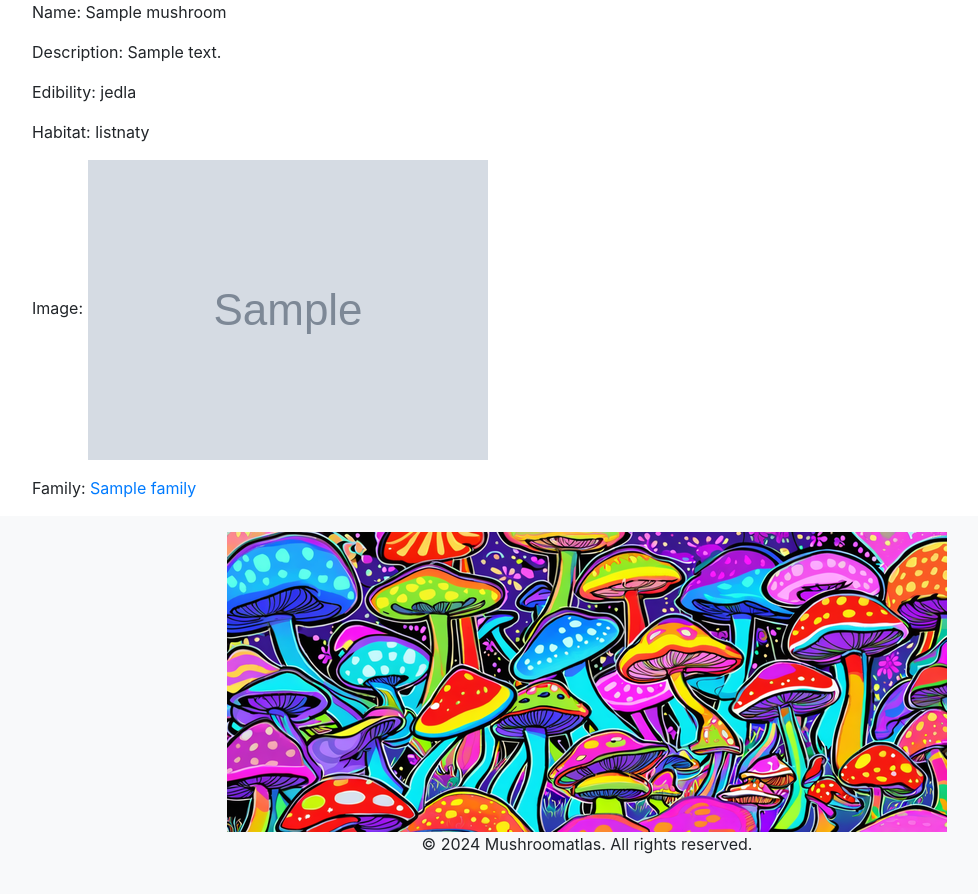
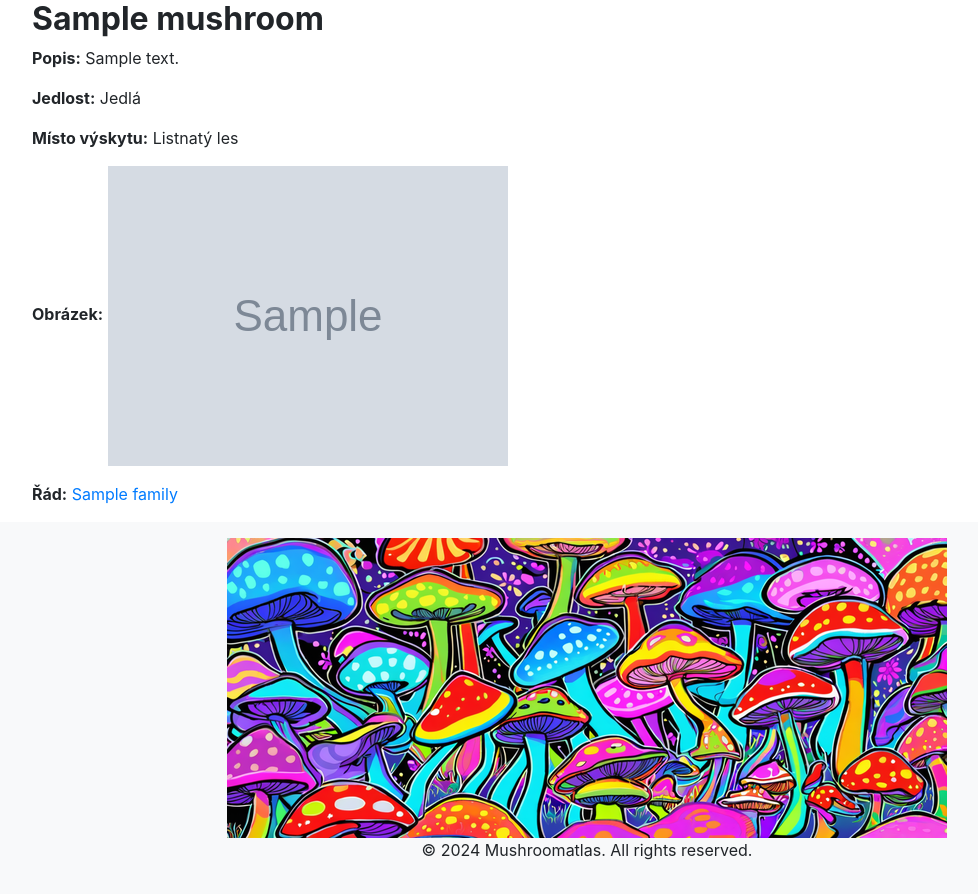
Before and after one commit to Wolferine69/mushroomatlas, a Django app: page /mushrooms/1/ in a window 1280 px wide. Shown: the part 112-1006 px from the top of the page, without its empty margins (53-1031 px from the left). Before the commit the page ends 966 px from the top, so only its background shows below. Run offline with Django 5.2, Linux system fonts and the light colour scheme; tables that the repository leaves empty hold one stand-in row (values such as "Sample post"); grey boxes marked "Sample" are stand-in pictures; some libraries are stand-ins or nearby versions.

Commit message:
fix: templates mushroom_detail, family_detail

```diff
--- a/viewer/templates/family_detail.html
+++ b/viewer/templates/family_detail.html
@@ -1,9 +1,9 @@
 {% extends 'base.html' %}
 
 {% block content %}
-<h2>{{ family.name }}</h2>
-<p>Description: {{ family.description }}</p>
-<h3>Mushrooms in this Family:</h3>
+<h2><strong> {{ family.name }}</strong> </h2>
+<p><strong> Description:</strong>  {{ family.description }}</p>
+<h3><strong> Mushrooms in this Family:</strong></h3>
 <ul>
     {% for mushroom in family.mushrooms.all %}
     <li><a href="{% url 'mushroom_detail' mushroom.id %}">{{ mushroom.name_cz }} ({{ mushroom.name_latin }})</a></li>
--- a/viewer/templates/mushroom_detail.html
+++ b/viewer/templates/mushroom_detail.html
@@ -1,12 +1,12 @@
 {% extends 'base.html' %}
 
 {% block content %}
-<p>Name: {{ mushroom.name_cz }}</p>
-<p>Description: {{ mushroom.description }}</p>
-<p>Edibility: {{ mushroom.edibility }}</p>
-<p>Habitat: {{ mushroom.habitat }}</p>
+<h2><strong>{{ mushroom.name_cz }}</strong></h2>
+<p><strong> Popis:</strong>  {{ mushroom.description }}</p>
+<p><strong> Jedlost:</strong>  {{ mushroom.get_edibility_display }}</p>
+<p><strong> Místo výskytu:</strong>  {{ mushroom.get_habitat_display }}</p>
     {% if mushroom.image %}
-<p>Image: <img src="{{ mushroom.image.url }}" alt="{{ mushroom.name_cz }}"></p>
+<p><strong> Obrázek:</strong>  <img src="{{ mushroom.image.url }}" alt="{{ mushroom.name_cz }}"></p>
     {% endif %}
-<p>Family: <a href="{% url 'family_detail' mushroom.family.id %}">{{ mushroom.family.name }}</a></p>
+<p><strong> Řád:</strong>  <a href="{% url 'family_detail' mushroom.family.id %}">{{ mushroom.family.name }}</a></p>
 {% endblock %}
```
